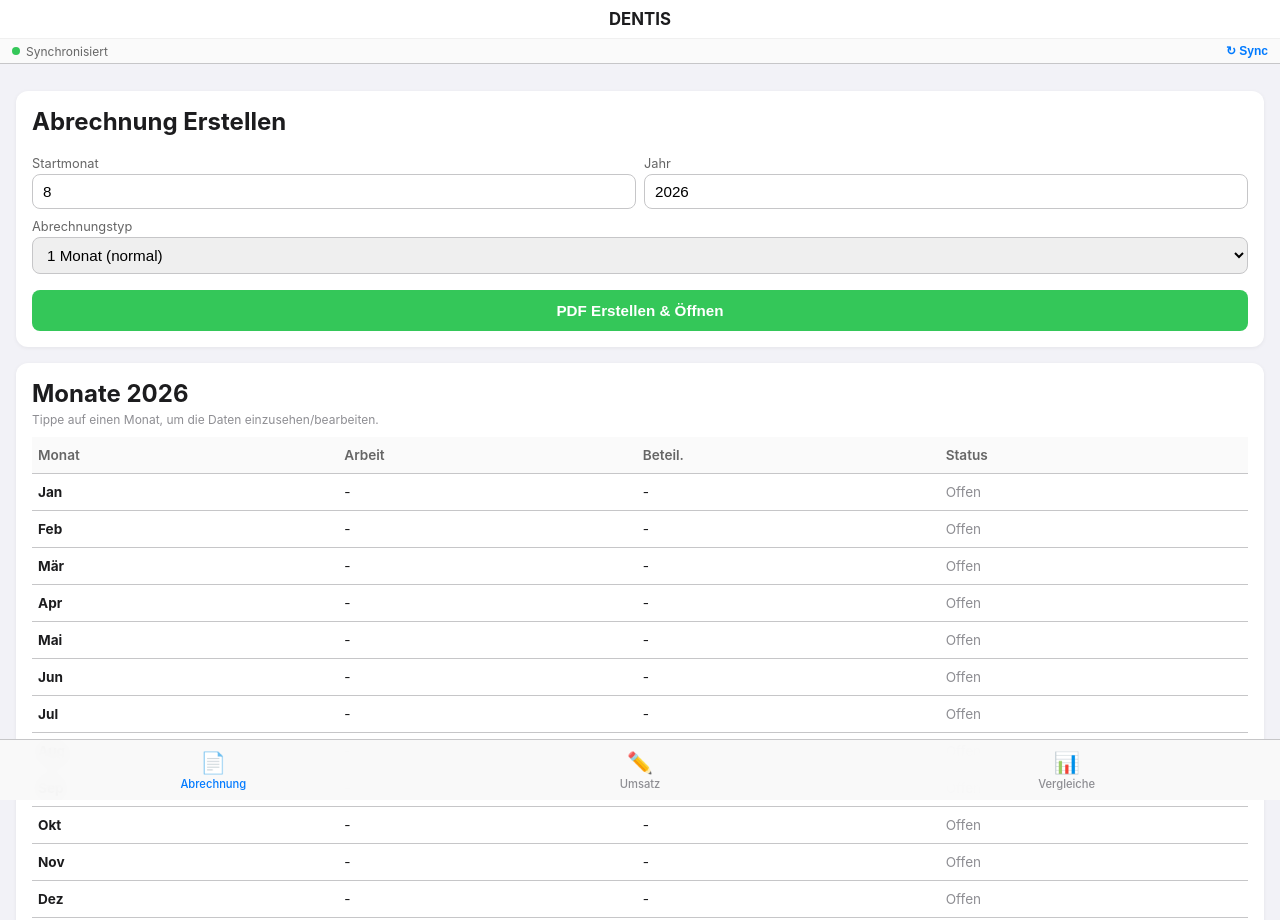
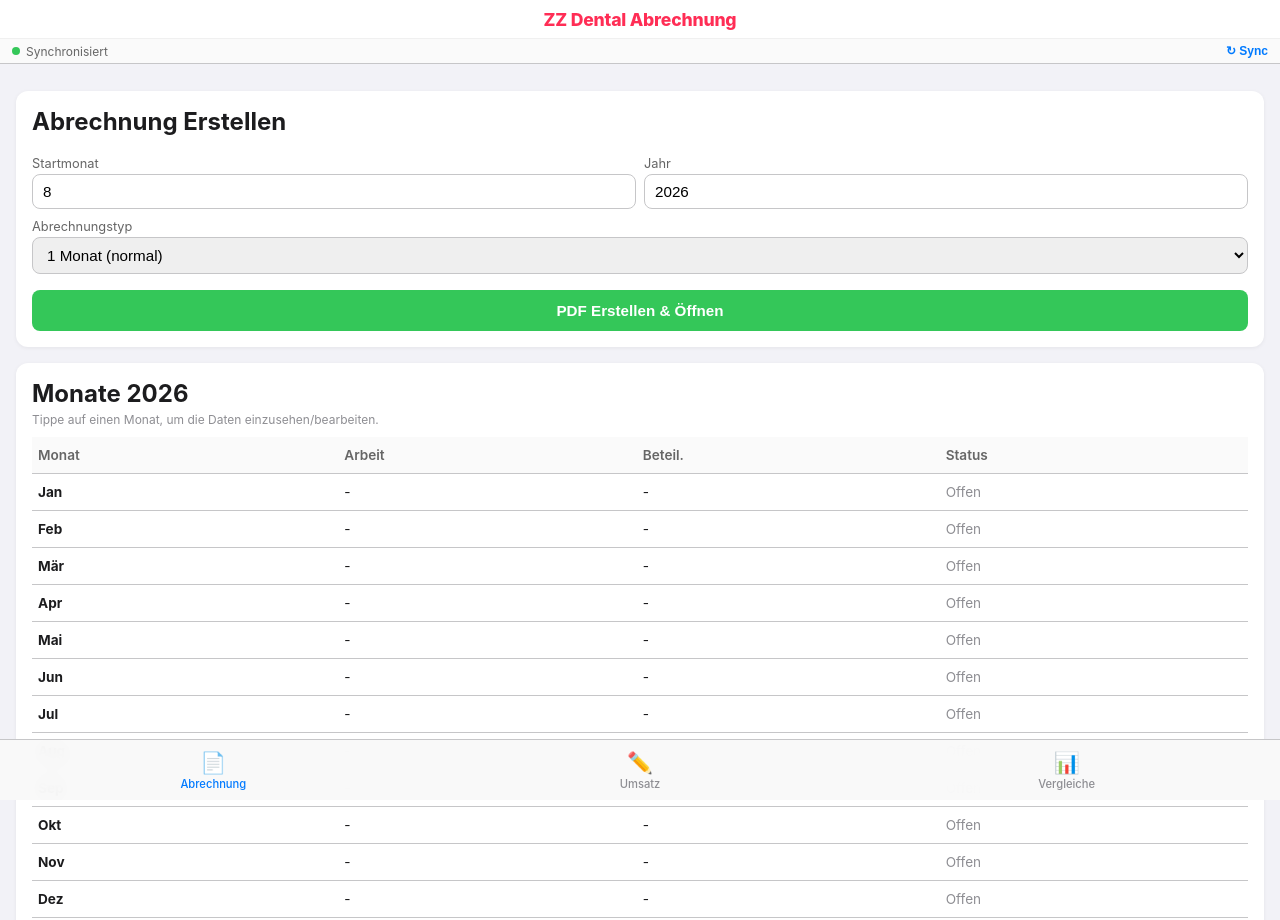
Before and after one commit to retoziegler/ZZD, a plain HTML site: page index.html in a window 1280 px wide. Shown: the top 920 px of the page. Drawn offline with nearby package versions, Linux system fonts and the light colour scheme; no server answers.

Commit message:
Update index.html

```diff
--- a/index.html
+++ b/index.html
@@ -3,7 +3,7 @@
 <head>
   <meta charset="UTF-8">
   <meta name="viewport" content="width=device-width, initial-scale=1.0, user-scalable=no, viewport-fit=cover">
-  <title>DENTIS Abrechnung</title>
+  <title>ZZ Dental Abrechnung</title>
   <link rel="manifest" href="manifest.json">
   <meta name="apple-mobile-web-app-capable" content="yes">
   <meta name="apple-mobile-web-app-status-bar-style" content="default">
@@ -39,6 +39,7 @@
       padding-bottom: 80px;
     }
 
+    /* TOP HEADER MIT HOTPINK TITEL */
     .top-header {
       position: fixed;
       top: 0; left: 0; right: 0;
@@ -53,9 +54,11 @@
       display: flex;
       align-items: center;
       justify-content: center;
-      font-weight: 700;
-      font-size: 1.05rem;
+      font-weight: 800;
+      font-size: 1.1rem;
+      color: var(--color-this-year); /* Hotpink */
       border-bottom: 0.5px solid #f0f0f0;
+      letter-spacing: -0.2px;
     }
 
     .sync-bar {
@@ -143,7 +146,6 @@
     th, td { padding: 10px 6px; border-bottom: 0.5px solid var(--border); }
     th { color: #666; font-weight: 600; background: #fafafa; }
 
-    /* KLICKBARE ZEILEN STYLING */
     tr.clickable-row { cursor: pointer; -webkit-tap-highlight-color: rgba(0,0,0,0.05); }
     tr.clickable-row:active { background-color: #f0f0f5; }
     tr.pending-row { background-color: #fff9e6; }
@@ -170,7 +172,7 @@
 
     .stat-label { font-size: 0.85rem; color: #666; margin-top: 4px; margin-bottom: 12px; }
 
-    /* POPUP OVERLAY */
+    /* MODAL OVERLAY */
     .modal-overlay {
       display: none;
       position: fixed;
@@ -211,9 +213,9 @@
 </head>
 <body>
 
-  <!-- TOP HEADER -->
+  <!-- TOP HEADER MET ZZ DENTAL ABRECHNUNG IN HOTPINK -->
   <header class="top-header">
-    <div class="title-bar">DENTIS</div>
+    <div class="title-bar">ZZ Dental Abrechnung</div>
     <div class="sync-bar">
       <div class="status-indicator">
         <span id="statusDot" class="dot"></span>
@@ -365,7 +367,7 @@
 
   </main>
 
-  <!-- POPUP OVERLAY FÜR LADEZUSTÄNDE -->
+  <!-- POPUP OVERLAY FOR OVERLAYS -->
   <div id="modalOverlay" class="modal-overlay">
     <div class="modal-card">
       <div class="spinner"></div>
@@ -531,7 +533,6 @@
       }
     }
 
-    // EDITIER-FUNKTION FÜR MONATE
     function editMonth(m) {
       const pending = getPendingRows();
       const pendingRow = pending.find(r => r.jahr == currentYear && r.monat == m);
```
